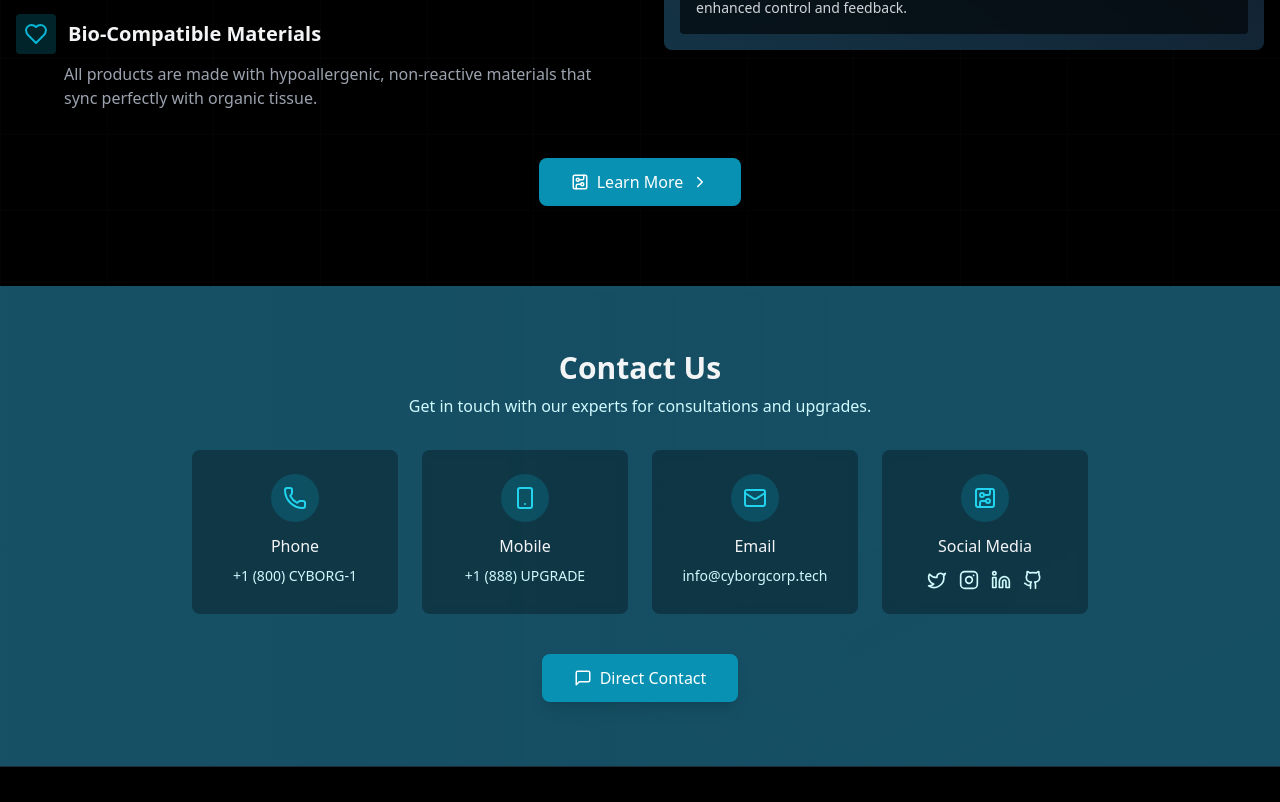
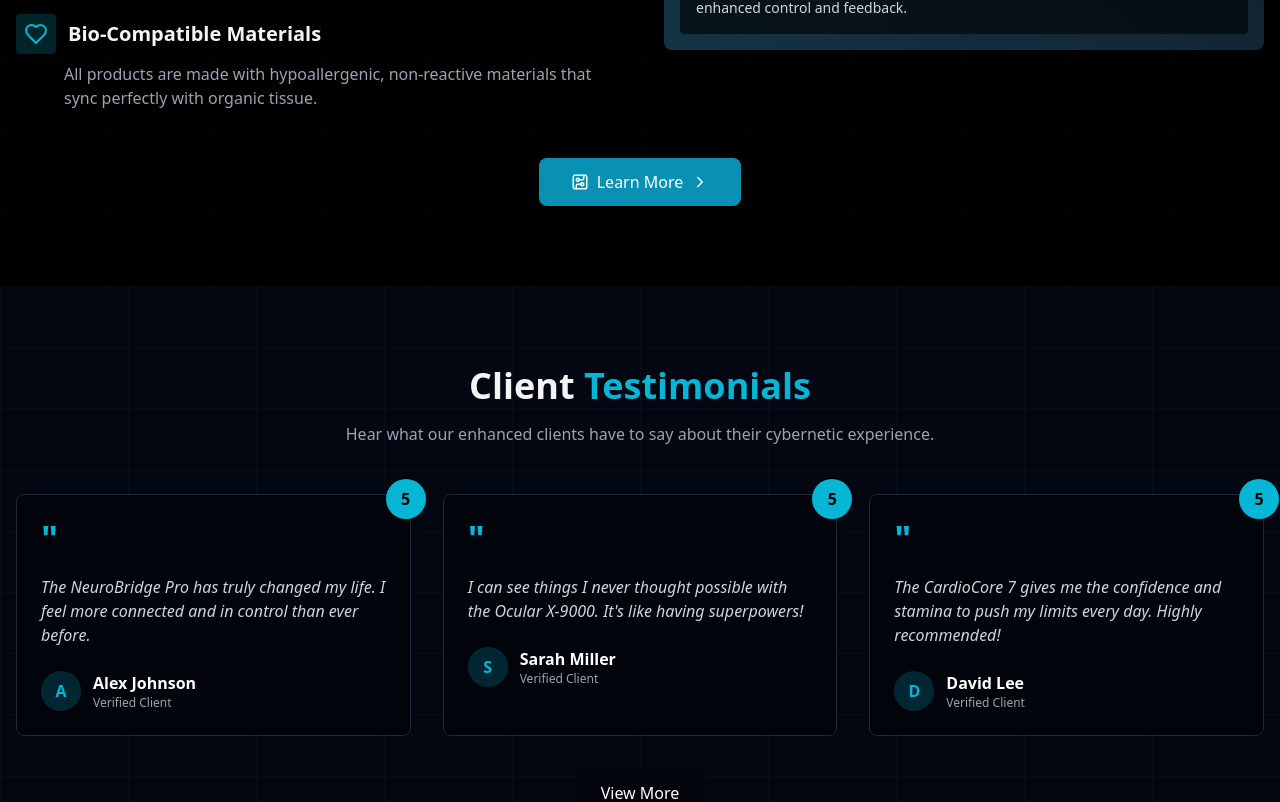
Before and after one commit to konal1019/CyborgCorp, a React (Create React App) app: page / in a window 1280 px wide. Shown: the part 1994-2796 px from the top of the page. Built offline with nearby package versions, Linux system fonts and the light colour scheme.

Commit message:
general fixes

```diff
--- a/src/about.jsx
+++ b/src/about.jsx
@@ -120,6 +120,7 @@
             <Link to="/" className="hover:text-cyan-400 transition-colors cursor-pointer hover:scale-105">Home</Link>
             <Link to="/about" className="text-cyan-400 transition-colors cursor-pointer hover:scale-105">About</Link>
             <Link to="/reviews" className="hover:text-cyan-400 transition-colors cursor-pointer hover:scale-105">Reviews</Link>
+            <Link to="/nerd" className="hover:text-cyan-400 transition-colors cursor-pointer hover:scale-105">Technology</Link>
             <Link to="/contact" className="hover:text-cyan-400 transition-colors cursor-pointer hover:scale-105">Contact</Link>
           </nav>
 
@@ -144,6 +145,7 @@
               <Link to="/about" className="text-cyan-400 transition-colors py-2 cursor-pointer">About</Link>
               <Link to="/reviews" className="hover:text-cyan-400 transition-colors py-2 cursor-pointer">Reviews</Link>
               <Link to="/contact" className="hover:text-cyan-400 transition-colors py-2 cursor-pointer">Contact</Link>
+              <Link to="/nerd" className="hover:text-cyan-400 transition-colors py-2 cursor-pointer">Technology</Link>
               <Link to="/marketplace" className="text-cyan-400 transition-colors py-2 cursor-pointer">Buy Now</Link>
             </div>
           </nav>
--- a/src/contact.jsx
+++ b/src/contact.jsx
@@ -111,6 +111,7 @@
             <Link to="/" className="hover:text-cyan-400 transition-colors cursor-pointer hover:scale-105">Home</Link>
             <Link to="/about" className="hover:text-cyan-400 transition-colors cursor-pointer hover:scale-105">About</Link>
             <Link to="/reviews" className="hover:text-cyan-400 transition-colors cursor-pointer hover:scale-105">Reviews</Link>
+            <Link to="/nerd" className="hover:text-cyan-400 transition-colors cursor-pointer hover:scale-105">Technology</Link>
             <Link to="/contact" className="text-cyan-400 transition-colors cursor-pointer hover:scale-105">Contact</Link>
           </nav>
 
@@ -135,6 +136,7 @@
               <Link to="/about" className="hover:text-cyan-400 transition-colors py-2 cursor-pointer">About</Link>
               <Link to="/reviews" className="hover:text-cyan-400 transition-colors py-2 cursor-pointer">Reviews</Link>
               <Link to="/contact" className="text-cyan-400 transition-colors py-2 cursor-pointer">Contact</Link>
+              <Link to="/nerd" className="hover:text-cyan-400 transition-colors py-2 cursor-pointer">Technology</Link>
               <Link to="/marketplace" className="text-cyan-400 transition-colors py-2 cursor-pointer">Buy Now</Link>
             </div>
           </nav>
--- a/src/cyborgcorp.jsx
+++ b/src/cyborgcorp.jsx
@@ -354,8 +354,6 @@
             </div>
           </div>
         </div>
-
-        {/* Learn More Button */}
         <div className="flex justify-center mt-12">
           <Link
             to="/nerd"
@@ -370,7 +368,51 @@
         </div>
       </div>
     </section>
+    {/* Testimonials Section */}
+    <section id="testimonials" className="py-12 md:py-20 relative overflow-hidden bg-gray-950">
+      <div className="absolute inset-0 z-0 opacity-20">
+        <BackgroundGrid rows={10} cols={10} />
+      </div>
+      <div className="container mx-auto px-4 relative z-10">
+        <div className="text-center mb-12">
+          <h2 className="text-3xl md:text-4xl font-bold mb-4">Client <span className="text-cyan-500">Testimonials</span></h2>
+          <p className="text-gray-400 max-w-2xl mx-auto">
+            Hear what our enhanced clients have to say about their cybernetic experience.
+          </p>
+        </div>
 
+        <div className="grid grid-cols-1 md:grid-cols-3 gap-8">
+          {testimonials.map((testimonial, index) => (
+            <div key={index} className="bg-black/40 backdrop-blur-sm border border-gray-800 p-6 rounded-lg relative group hover:border-cyan-500 transition-all hover:shadow-lg hover:shadow-cyan-500/10">
+              <div className="absolute top-0 right-0 -mt-4 -mr-4 bg-cyan-500 text-black rounded-full p-2 flex items-center justify-center w-10 h-10 shadow-lg">
+                <span className="font-bold">{testimonial.rating}</span>
+              </div>
+
+              <div className="text-cyan-500 text-4xl font-bold mb-4">"</div>
+
+              <p className="text-gray-300 mb-6 italic">
+                {testimonial.quote}
+              </p>
+
+              <div className="flex items-center">
+                <div className="w-10 h-10 rounded-full bg-cyan-500/20 flex items-center justify-center text-cyan-500 font-bold">
+                  {testimonial.customer.charAt(0)}
+                </div>
+                <div className="ml-3">
+                  <p className="font-semibold text-white">{testimonial.customer}</p>
+                  <p className="text-xs text-gray-400">Verified Client</p>
+                </div>
+              </div>
+            </div>
+          ))}
+        </div>
+        <div className="mt-8 text-center">
+            <Link to="/reviews" className="bg-black/30 backdrop-blur-sm py-3 px-6 rounded-lg border border-transparent hover:border-cyan-400 transition-all cursor-pointer text-center group inline-block">
+              <span className="text-white font-medium group-hover:text-cyan-400 transition-colors">View More</span>
+            </Link>
+        </div>
+      </div>
+    </section>
     {/* Contact Section */}
     <section id="contact" className="py-12 md:py-16 bg-cyan-900 relative overflow-hidden">
         <div className="absolute inset-0 opacity-30">
@@ -443,7 +485,7 @@
         </div>
     </section>
 
-    {/* Footer - Positioned relative to ensure visibility */}
+    {/* Footer */}
     <footer className="bg-black border-t border-gray-800 py-8 relative z-10">
       <div className="container mx-auto px-4">
         <div className="flex flex-col md:flex-row justify-between gap-8">
@@ -481,7 +523,7 @@
             <ul className="space-y-2 text-sm">
               <li><Link to='/privacyPolicy' className="text-gray-300 hover:text-cyan-400 transition-colors cursor-pointer">Privacy Policy</Link></li>
               <li><Link to='/termsOfService' className="text-gray-300 hover:text-cyan-400 transition-colors cursor-pointer">Terms of Service</Link></li>
-              <li><a href="#" className="text-gray-300 hover:text-cyan-400 transition-colors cursor-pointer">Warranty Info</a></li>
+              <li><Link to='/termsOfService#warranty' className="text-gray-300 hover:text-cyan-400 transition-colors cursor-pointer">Warranty Info</Link></li>
               <li><a href="#" className="text-gray-300 hover:text-cyan-400 transition-colors cursor-pointer">Clinical Trials</a></li>
             </ul>
           </div>
--- a/src/nerd.jsx
+++ b/src/nerd.jsx
@@ -124,6 +124,7 @@
             <Link to="/" className={getNavLinkClass('/')}>Home</Link>
             <Link to="/about" className={getNavLinkClass('/about')}>About</Link>
             <Link to="/reviews" className={getNavLinkClass('/reviews')}>Reviews</Link>
+            <Link to="/nerd" className="hover:text-cyan-400 transition-colors cursor-pointer hover:scale-105">Technology</Link>
             <Link to="/contact" className={getNavLinkClass('/contact')}>Contact</Link>
           </nav>
 
@@ -202,7 +203,7 @@
         </section>
 
         {/* Section Navigation Bar - Manually created */}
-        <div className="sticky top-20 bg-gray-900/80 backdrop-blur-sm p-4 rounded-lg mb-16 border border-gray-800 overflow-x-auto z-20">
+        <div className="top-20 bg-gray-900/80 backdrop-blur-sm p-4 rounded-lg mb-16 border border-gray-800 overflow-x-auto z-20">
           <nav className="flex flex-wrap gap-4 justify-center">
             <button
               onClick={() => scrollToSection('intro')}
--- a/src/privacyPolicy.jsx
+++ b/src/privacyPolicy.jsx
@@ -133,7 +133,7 @@
           <nav className="hidden md:flex gap-8">
             <Link to="/" className="hover:text-cyan-400 transition-colors cursor-pointer hover:scale-105">Home</Link>
             <Link to="/about" className="hover:text-cyan-400 transition-colors cursor-pointer hover:scale-105">About</Link>
-            <Link to="/technology" className="hover:text-cyan-400 transition-colors cursor-pointer hover:scale-105">Technology</Link>
+            <Link to="/nerd" className="hover:text-cyan-400 transition-colors cursor-pointer hover:scale-105">Technology</Link>
             <Link to="/reviews" className="hover:text-cyan-400 transition-colors cursor-pointer hover:scale-105">Testimonials</Link>
             <Link to="/contact" className="hover:text-cyan-400 transition-colors cursor-pointer hover:scale-105">Contact</Link>
           </nav>
@@ -157,7 +157,7 @@
             <div className="container mx-auto px-4 flex flex-col gap-4">
               <Link to="/" className="hover:text-cyan-400 transition-colors py-2 cursor-pointer">Home</Link>
               <Link to="/about" className="hover:text-cyan-400 transition-colors py-2 cursor-pointer">about</Link>
-              <Link to="/technology" className="hover:text-cyan-400 transition-colors py-2 cursor-pointer">Technology</Link>
+              <Link to="/nerd" className="hover:text-cyan-400 transition-colors py-2 cursor-pointer">Technology</Link>
               <Link to="/reviews" className="hover:text-cyan-400 transition-colors py-2 cursor-pointer">Testimonials</Link>
               <Link to="/contact" className="hover:text-cyan-400 transition-colors py-2 cursor-pointer">Contact</Link>
               <Link to="/marketplace" className="hover:text-cyan-400 transition-colors py-2 cursor-pointer">Products</Link>
--- a/src/reviews.jsx
+++ b/src/reviews.jsx
@@ -232,6 +232,7 @@
             <Link to="/" className="hover:text-cyan-400 transition-colors cursor-pointer hover:scale-105">Home</Link>
             <Link to="/about" className="hover:text-cyan-400 transition-colors cursor-pointer hover:scale-105">About</Link>
             <Link to="/reviews" className="text-cyan-400 transition-colors cursor-pointer hover:scale-105">Reviews</Link>
+            <Link to="/nerd" className="hover:text-cyan-400 transition-colors cursor-pointer hover:scale-105">Technology</Link>
             <Link to="/contact" className="hover:text-cyan-400 transition-colors cursor-pointer hover:scale-105">Contact</Link>
           </nav>
 
@@ -256,6 +257,7 @@
               <Link to="/about" className="hover:text-cyan-400 transition-colors py-2 cursor-pointer">About</Link>
               <Link to="/reviews" className="text-cyan-400 transition-colors py-2 cursor-pointer">Reviews</Link>
               <Link to="/contact" className="hover:text-cyan-400 transition-colors py-2 cursor-pointer">Contact</Link>
+              <Link to="/nerd" className="hover:text-cyan-400 transition-colors py-2 cursor-pointer">Technology</Link>
               <Link to="/marketplace" className="text-cyan-400 transition-colors py-2 cursor-pointer">Buy Now</Link>
             </div>
           </nav>
```
Also changed, not shown: src/termsOfService.jsx (+6 -6 lines).
